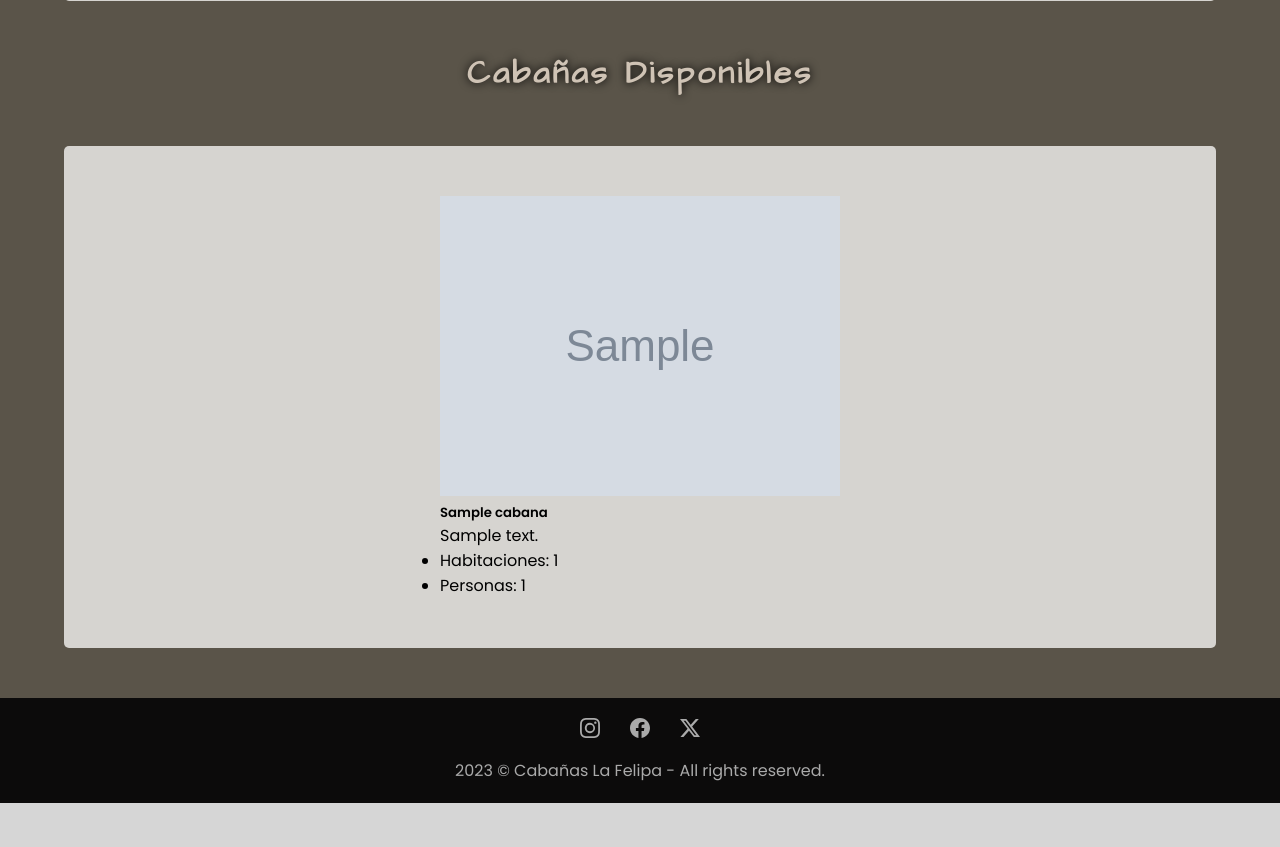
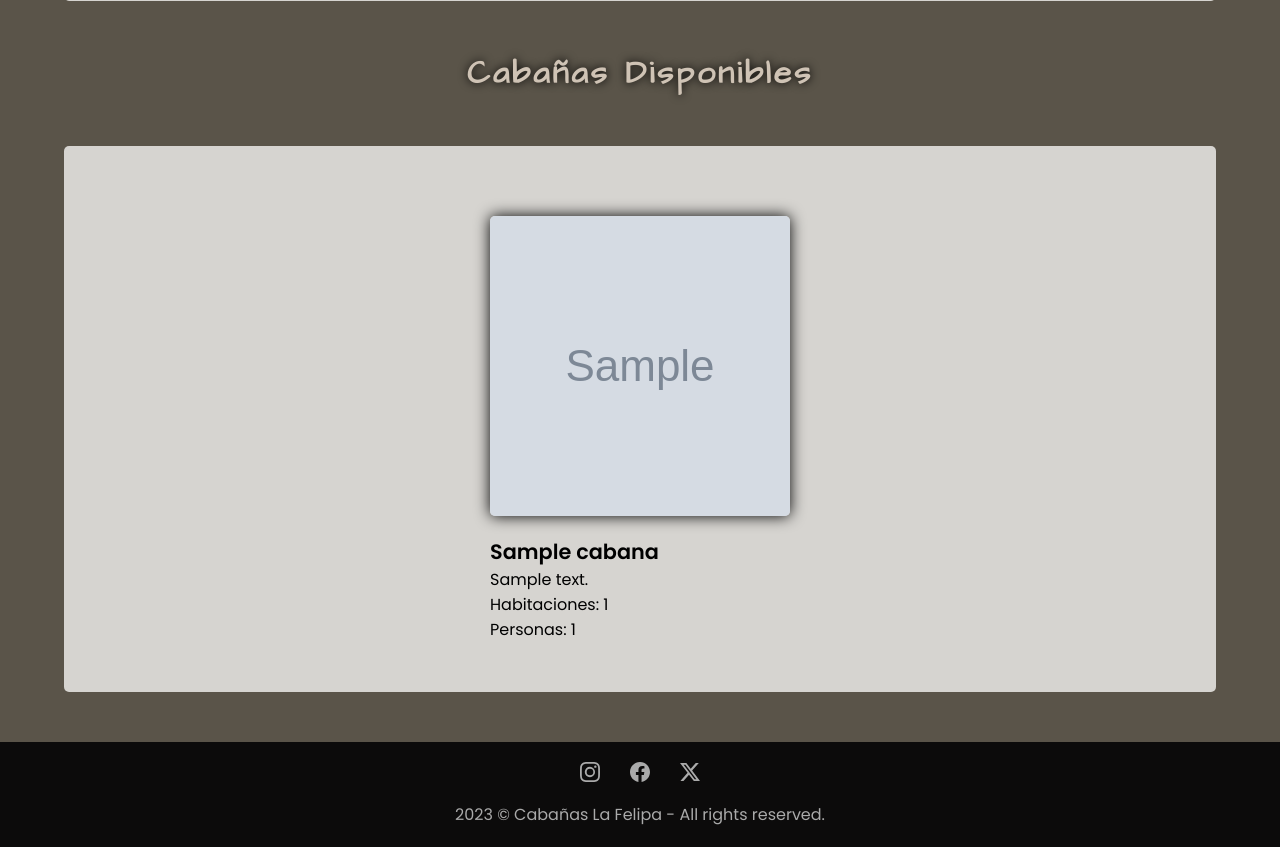
Before and after one commit to ferwargit/django_La_Felipa, a Django app: page /gestion_cabanas/tarifas/ in a window 1280 px wide. Shown: the part 487-1334 px from the top of the page. Before the commit the page ends 1290 px from the top, so only its background shows below. Run offline with Django 4.2, Linux system fonts and the light colour scheme; tables that the repository leaves empty hold one stand-in row (values such as "Sample post"); grey boxes marked "Sample" are stand-in pictures.

Commit message:
aplicano estilo a cabañas disponibles

```diff
--- a/lafelipa/templates/tarifas.html
+++ b/lafelipa/templates/tarifas.html
@@ -6,11 +6,13 @@
   Tarifas
 {% endblock %}
 
+{% block bootstrap %}
+
+{% endblock %}
+
 {% block extra_css %}
   <link rel="stylesheet" href="{% static 'css/tarifas.css' %}" />
-{% endblock %}
-
-{% block bootstrap %}
+  <link rel="stylesheet" href="{% static 'css/gallery.css' %}" />
 
 {% endblock %}
 
@@ -65,14 +67,16 @@
     <h2 class="gallery_title">Cabañas Disponibles</h2>
     <div class="gallery">
       {% for cabana in cabanas %}
-        <div class="card">
-          <img class="card__img" src="{{ MEDIA_URL }}{{ cabana.foto }}" alt="{{ cabana.nombre }}" />
+        <div class="cards">
+          <div class="gallery__pic">
+            <img class="card__img" src="{{ MEDIA_URL }}{{ cabana.foto }}" alt="{{ cabana.nombre }}" />
+          </div>
           <div class="card__body">
-            <h5 class="card__title">{{ cabana.nombre }}</h5>
+            <h5 style = "font-size: 1.3rem" class="card__title">{{ cabana.nombre }}</h5>
             <p class="card__text">{{ cabana.descripcion }}</p>
             <ul class="card__list">
-              <li>Habitaciones: {{ cabana.num_habitaciones }}</li>
-              <li>Personas: {{ cabana.capacidad }}</li>
+              <li style = "list-style: none">Habitaciones: {{ cabana.num_habitaciones }}</li>
+              <li style = "list-style: none">Personas: {{ cabana.capacidad }}</li>
             </ul>
           </div>
         </div>
```
Also changed, not shown: lafelipa/templates/galeria.html (+4 -3 lines), media/fotos_cabanas/Cabana-Este_gj8ElFQ.jpg (added), media/fotos_cabanas/Cabana-Norte_NNMlI6u.jpg (added), media/fotos_cabanas/Cabana-Sur_UN5JegH.jpg (added).
